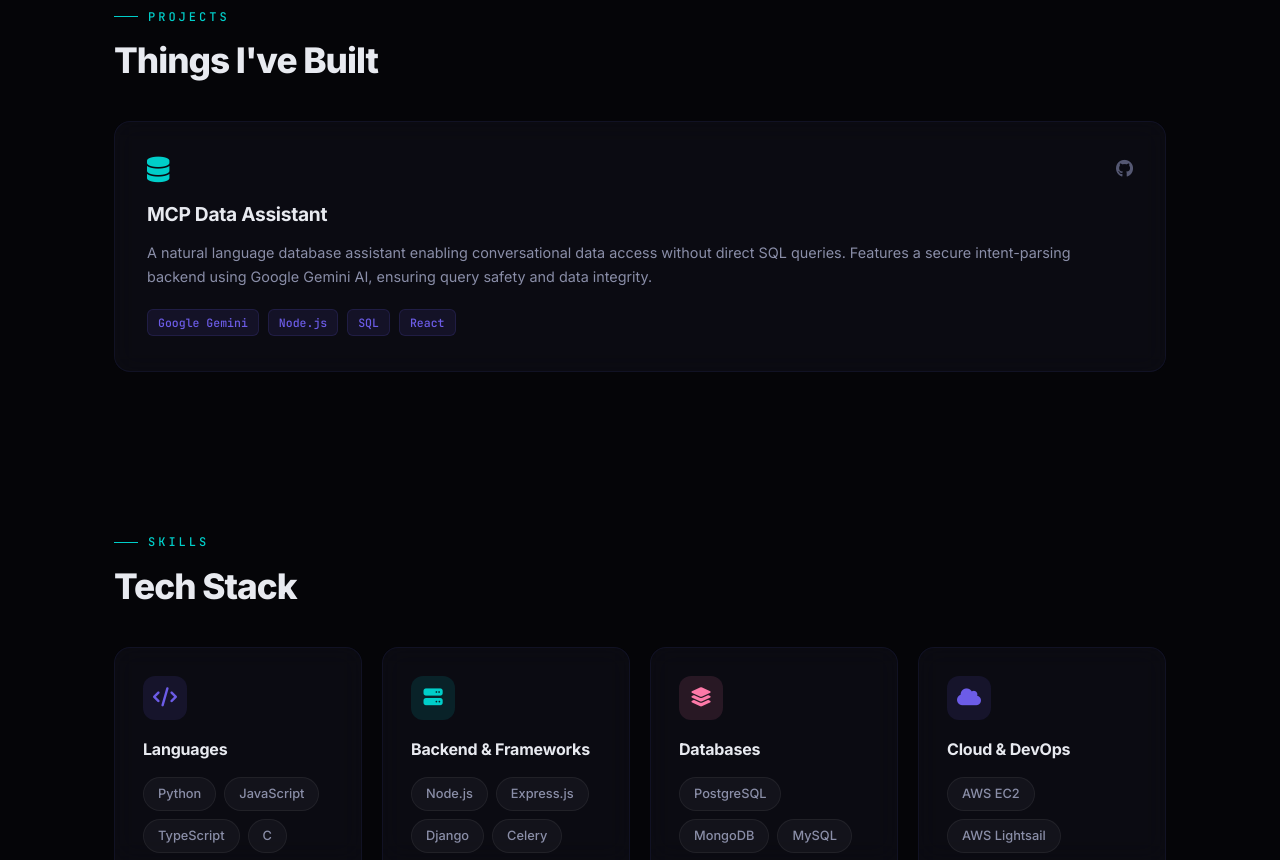
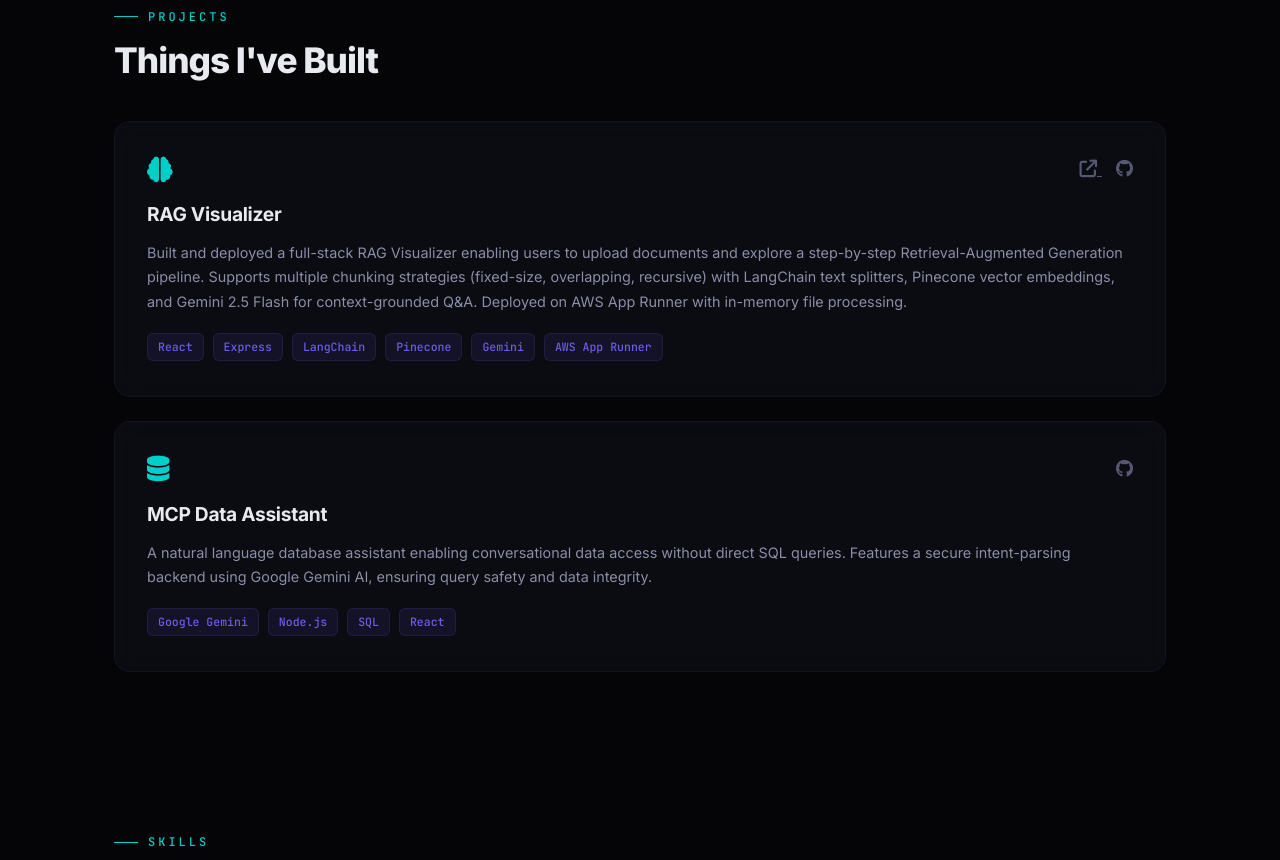
Before and after one commit to advait2711/advait27, a plain HTML site: page index.html in a window 1280 px wide. Shown: the part 1940-2800 px from the top of the page. Drawn offline with Linux system fonts and the light colour scheme.

Commit message:
add rag vis proj

```diff
--- a/index.html
+++ b/index.html
@@ -1068,7 +1068,7 @@
                         <span class="line"></span> Hey, I'm
                     </div>
                     <h1>Advait<br><span>Alinkil</span></h1>
-                    <p class="role">Full-Stack Developer</p>
+                    <p class="role">Full Stack AI Developer</p>
                     <p class="summary">
                         Building scalable, web-based AI systems using Python,
                         Node.js, and cloud services. Experienced in secure backend architectures,
@@ -1181,21 +1181,61 @@
         <h2 class="section-title reveal">Things I've Built</h2>
 
         <div class="projects-grid stagger">
+
+            <!-- RAG Visualizer -->
+            <div class="project-card reveal">
+                <div class="project-header">
+                    <i class="fa-solid fa-brain project-icon"></i>
+                    <div class="project-links">
+                        <a href="https://qktejrreap.ap-south-1.awsapprunner.com/" target="_blank" title="Live">
+                            <i class="fa-solid fa-arrow-up-right-from-square"></i>
+                        </a>
+                        <a href="https://github.com/advait2711" target="_blank" title="GitHub">
+                            <i class="fa-brands fa-github"></i>
+                        </a>
+                    </div>
+                </div>
+
+                <h3 class="project-title">RAG Visualizer</h3>
+
+                <p class="project-desc">
+                    Built and deployed a full-stack RAG Visualizer enabling users to upload documents and explore a
+                    step-by-step Retrieval-Augmented Generation pipeline.
+                    Supports multiple chunking strategies (fixed-size, overlapping, recursive) with LangChain text
+                    splitters, Pinecone vector embeddings, and Gemini 2.5 Flash for context-grounded Q&A.
+                    Deployed on AWS App Runner with in-memory file processing.
+                </p>
+
+                <div class="exp-tags" style="margin-top: 16px;">
+                    <span class="tech-tag">React</span>
+                    <span class="tech-tag">Express</span>
+                    <span class="tech-tag">LangChain</span>
+                    <span class="tech-tag">Pinecone</span>
+                    <span class="tech-tag">Gemini</span>
+                    <span class="tech-tag">AWS App Runner</span>
+                </div>
+            </div>
+
+            <!-- MCP Data Assistant -->
             <div class="project-card reveal">
                 <div class="project-header">
                     <i class="fa-solid fa-database project-icon"></i>
                     <div class="project-links">
-                            <a href="https://github.com/advait2711" target="_blank" title="GitHub"><i
-                                    class="fa-brands fa-github"></i></a>
+                        <a href="https://github.com/advait2711" target="_blank" title="GitHub">
+                            <i class="fa-brands fa-github"></i>
+                        </a>
                     </div>
                 </div>
+
                 <h3 class="project-title">MCP Data Assistant</h3>
+
                 <p class="project-desc">
                     A natural language database assistant enabling conversational data access without direct SQL
                     queries.
                     Features a secure intent-parsing backend using Google Gemini AI, ensuring query safety and data
                     integrity.
                 </p>
+
                 <div class="exp-tags" style="margin-top: 16px;">
                     <span class="tech-tag">Google Gemini</span>
                     <span class="tech-tag">Node.js</span>
@@ -1203,6 +1243,7 @@
                     <span class="tech-tag">React</span>
                 </div>
             </div>
+
         </div>
     </div>
 </section>
@@ -1249,6 +1290,8 @@
                         <span class="skill-pill">MySQL</span>
                         <span class="skill-pill">Redis</span>
                         <span class="skill-pill">Supabase</span>
+                        <span class="skill-pill">Pinecone</span>
+                        <span class="skill-pill">VectorDB</span>
                     </div>
                 </div>
 
@@ -1259,7 +1302,8 @@
                         <span class="skill-pill">AWS EC2</span>
                         <span class="skill-pill">AWS Lightsail</span>
                         <span class="skill-pill">AWS S3</span>
-                        <span class="skill-pill">Nginx</span>
+                        <span class="skill-pill">AWS S3</span>
+                        <span class="skill-pill">AWS App Runner</span>
                         <span class="skill-pill">Vercel</span>
                         <span class="skill-pill">Render</span>
                     </div>
```
Lines whose indentation alone changed are shown as unchanged.
